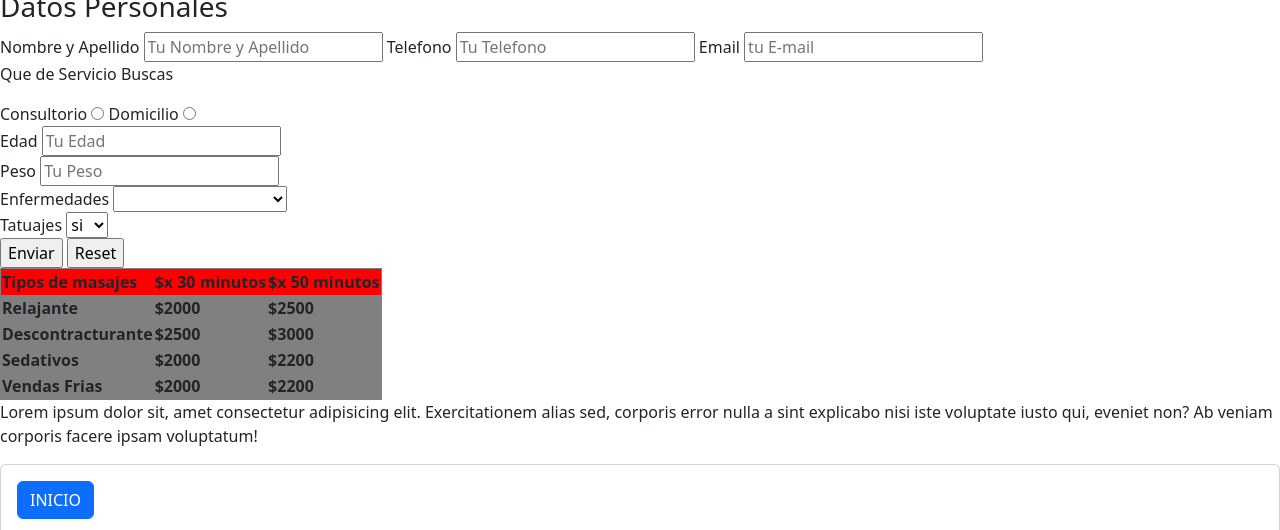
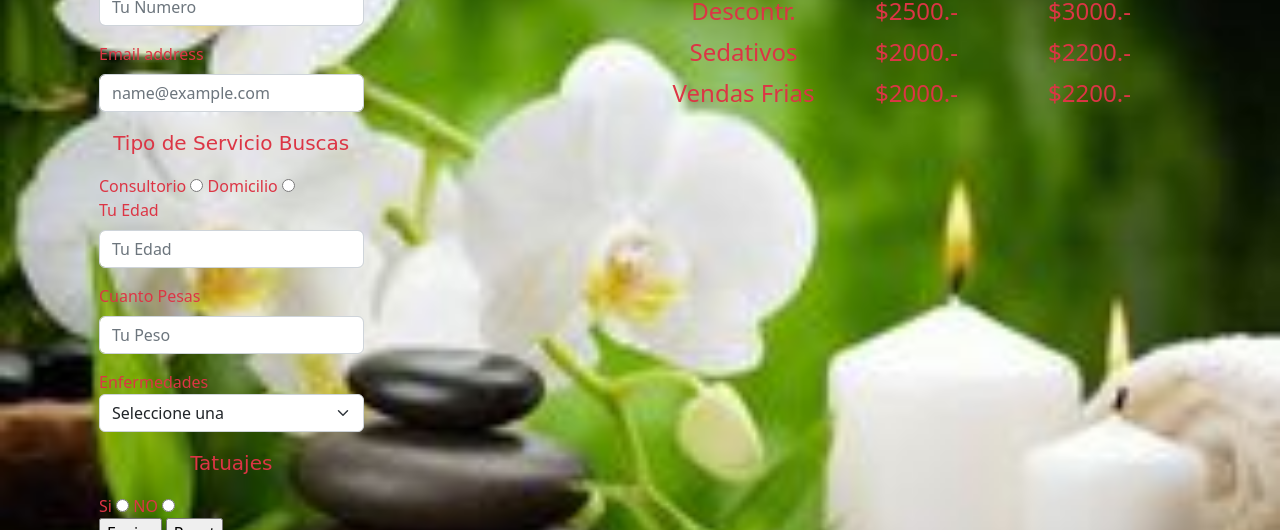
Before and after one commit to 1983juan/1983juan, a plain HTML site: page pages/tarifas.html in a window 1280 px wide. Shown: the part 500-1030 px from the top of the page. Drawn offline with nearby package versions, Linux system fonts and the light colour scheme.

Commit message:
modificaciones

```diff
--- a/pages/tarifas.html
+++ b/pages/tarifas.html
@@ -12,7 +12,7 @@
     <!-- JavaScript Bundle with Popper -->
     <script src="https://cdn.jsdelivr.net/npm/bootstrap@5.2.2/dist/js/bootstrap.bundle.min.js" integrity="sha384-OERcA2EqjJCMA+/3y+gxIOqMEjwtxJY7qPCqsdltbNJuaOe923+mo//f6V8Qbsw3" crossorigin="anonymous"></script>
     <!-- CSS MAIN-->
-    <link rel="stylesheet" href="../stilos.css/stilos.css">
+    <link rel="stylesheet" href="../css/style.css">
 </head>
 <body>
     <body id="body__grid">
@@ -34,106 +34,139 @@
             </div>
         </nav>
     </header>
-    <main>
-        <div class="reservas">
-            <div  class="divprincipal">
-                    <h2>Reserva tu Turno</h2>
-                    <h3>Datos Personales</h3>
-                <form class="div__label">
-                    <div>
-                        <div>
-                            <label for="nombre">Nombre y Apellido</label>
-                            <input type="text" name="nombre" id="nombre" placeholder="Tu Nombre y Apellido" required>
-                            <label for="telefono">Telefono</label>
-                            <input type="number" name="telefono" id="telefono" placeholder="Tu Telefono" required>
-                            <label for="email">Email</label>
-                            <input type="text" name="email" id="email" placeholder="tu E-mail">
-                            <p>Que de Servicio Buscas</p>
-                            <span>Consultorio</span>
+    <main class="main">
+        <section>
+            <div class="container">
+                <h2 class="text-center">Reserva tu Turno</h2>
+                <div class="row">
+                    <div id="principal" class="col-sm-12 col-md-6">
+                        <div class="mb-3 col-sm-12 col-md-6">
+                            <label for="exampleFormControlInput1" class="form-label text-danger">Nombre y Apellido</label>
+                            <input type="nombre_apellido" class="form-control" id="exampleFormControlInput1" placeholder="Tu Nombre" required>
+                        </div>
+                        <div class="mb-3 col-sm-12 col-md-6">
+                            <label for="exampleFormControlInput1" class="form-label text-danger">Telefono de Contacto</label>
+                            <input type="number" class="form-control" id="exampleFormControlInput1" placeholder="Tu Numero" required>
+                        </div>
+                        <div class="mb-3 col-sm-12 col-md-6">
+                            <label for="exampleFormControlInput1" class="form-label text-danger">Email address</label>
+                            <input type="email" class="form-control" id="exampleFormControlInput1" placeholder="name@example.com">
+                        </div>
+                        <div class="contacto__servicio col-sm-12 col-md-6">
+                            <p class="text-danger">Tipo de Servicio Buscas</p>
+                            <span class="text-danger">Consultorio</span>
                             <input type="radio" name="servicio" id="consultario">
-                            <span>Domicilio</span>
+                            <span class="text-danger">Domicilio</span>
                             <input type="radio" name="servicio" id="domicilio">
                         </div>
-                        <div>
-                            <label for="edad">Edad</label>
-                            <input type="number" name="edad" id="edad" placeholder="Tu Edad" required>
+                        <div class="mb-3 col-sm-12 col-md-6">
+                            <label for="exampleFormControlInput1" class="form-label text-danger">Tu Edad</label>
+                            <input type="number" class="form-control" id="exampleFormControlInput1" placeholder="Tu Edad" required>
                         </div>
-                        <div>
-                            <label for="peso">Peso</label>
-                            <input type="number" name="peso" id="peso" placeholder="Tu Peso" required>
+                        <div class="mb-3 col-sm-12 col-md-6">
+                            <label for="exampleFormControlInput1" class="form-label text-danger">Cuanto Pesas</label>
+                            <input type="number" class="form-control" id="exampleFormControlInput1" placeholder="Tu Peso" required>
                         </div>
-                        <div>
-                            <span>Enfermedades</span>
-                            <select name="select">
-                                <option value="opcion"></optin>
-                                <option value="opcion">Algun tipo de tumor</optin>
-                                <option value="opcion">Presión Alta</optin>
-                                <option value="opcion">Presión Baja</optin>
-                                <option value="opcion">Berrugas</optin>
-                                <option value="opcion">Hongos</optin>
-                                <option value="opcion">Varices</optin>
-                                <option value="opcion">Otras</optin>
-                                <option value="opcion">Ninguna</optin>
+                        <div class="mb-3 col-sm-12 col-md-6">
+                            <span class="text-danger">Enfermedades</span>
+                            <select class="form-select" aria-label="Default select example">
+                                <option selected>Seleccione una</option>
+                                <option value="1">Algun tipo de tumor</option>
+                                <option value="2">Presión Alta</option>
+                                <option value="3">Presión Baja</option>
+                                <option value="3">Berrugas</option>
+                                <option value="3">Hongos</option>
+                                <option value="3">Varices</option>
+                                <option value="3">Otras</option>
+                                <option value="3">Ninguna</option>
                             </select>
                         </div>
-                        <div>
-                            <span>Tatuajes</span>
-                                <select name="tatuajes">
-                                    <option value="si">si</option>
-                                    <option value="si">no</optin>
-                                </select>
+                        <div class="contacto__servicio col-sm-12 col-md-6">
+                            <p class="text-danger">Tatuajes</p>
+                            <span class="text-danger">Si</span>
+                            <input type="radio" name="servicio" id="si">
+                            <span class="text-danger">NO</span>
+                            <input type="radio" name="servicio" id="no">
                         </div>
-                        <div class="value">
+                        <div class="contacto__boton">
                             <input type="submit" value="Enviar">
                             <input type="submit" value="Reset">
                         </div>
                 </div>
-                </form>
+                <div class="col-sm-12 col-md-6 text-center d-none d-md-block">
+                    <div class="row">
+                    <div class="col text-danger fs-4">
+                    Tipo de Masaje
                     </div>
-            <div class="tabla">
-                <table border="" bgcolor="grey" with="900">
-                    <tr>
-                        <th bgcolor="red" with="100">Tipos de masajes</th>
-                        <th bgcolor="red" with="100">$x 30 minutos</th>
-                        <th bgcolor="red" with="100">$x 50 minutos</th>
-                    </tr>
-                    <tr>
-                        <th with="100">Relajante</th>
-                        <th with="100">$2000</th>
-                        <th with="100">$2500</th>
-                    </tr>
-                    <tr>
-                        <th with="100">Descontracturante</th>
-                        <th with="100">$2500</th>
-                        <th with="100">$3000</th>
-                    </tr>
-                    <tr>
-                        <th with="100">Sedativos</th>
-                        <th with="100">$2000</th>
-                        <th with="100">$2200</th>
-                    </tr>
-
-                    <tr>
-                        <th with="100">Vendas Frias</th>
-                        <th with="100">$2000</th>
-                        <th with="100">$2200</th>
-                    </tr>
-                </table>
+                    <div class="col text-danger fs-4">
+                    Valor x 30´
+                    </div>
+                    <div class="col text-danger fs-4">
+                    Valor x 50´
                     </div>
                     </div>
+                    <div class="row">
+                    <div class="col text-danger fs-4">
+                        Relajante
+                    </div>
+                    <div class="col text-danger fs-4">
+                        $2000.-
+                    </div>
+                    <div class="col text-danger fs-4">
+                        $2500.-
+                    </div>
+                    </div>
+                    <div class="row">
+                        <div class="col text-danger fs-4">
+                            Descontr.
+                        </div>
+                        <div class="col text-danger fs-4">
+                            $2500.-
+                        </div>
+                        <div class="col text-danger fs-4">
+                            $3000.-
+                        </div>
+                    </div>
+                    <div class="row">
+                        <div class="col text-danger fs-4">
+                            Sedativos
+                        </div>
+                        <div class="col text-danger fs-4">
+                            $2000.-
+                        </div>
+                        <div class="col text-danger fs-4">
+                            $2200.-
+                        </div>
+                    </div>
+                    <div class="row">
+                        <div class="col text-danger fs-4">
+                            Vendas Frias
+                        </div>
+                        <div class="col text-danger fs-4">
+                            $2000.-
+                        </div>
+                        <div class="col text-danger fs-4">
+                            $2200.-
+                        </div>
+                    </div>
+                </div>
+            </div>
+        </section>
     </main>
     <footer id="footer">
+        <div class="footer__p">
             <p>Lorem ipsum dolor sit, amet consectetur adipisicing elit. Exercitationem alias sed, corporis error nulla a sint explicabo nisi iste voluptate iusto qui, eveniet non? Ab veniam corporis facere ipsam voluptatum!</p>
+        </div>
         <div class="footer__div">
-                <div class="card">
-                    <div class="card-body">
-                        <a href="#head__index" class="btn btn-primary">INICIO</a>
-                    </div>
+            <div class="car">
+                <button><a href="/index.html" class="text-primary">INICIO</a></button>
             </div>
             <div class="footer__div__a">
-                    <a href="https://www.instagram.com/invites/contact/?i=11nitxhim9tmo&utm_content=mva9o3m" target="_blank"><img src="https://cdn-icons-png.flaticon.com/512/1384/1384886.png"></a>
-                    <a href="https://m.facebook.com/login/?locale=es_ES" target="_blank"><img src="https://img.freepik.com/psd-gratis/cuadrado-3d-logotipo-facebook_125540-1565.jpg?w=1060&t=st=1667006348~exp=1667006948~hmac=785f2675f03ae3d8794e5c15474aa77102dce5efa3bf5a95582f412efbc7dd30"></a>
-                    <a href="https://web.whatsapp.com/" target="_blank"><img src="https://e.rpp-noticias.io/normal/2020/07/01/385338_964362.png"></a>
+                <ul>
+                    <li><a href="https://www.instagram.com/invites/contact/?i=11nitxhim9tmo&utm_content=mva9o3m" target="_blank"><img src="https://cdn-icons-png.flaticon.com/512/1384/1384886.png"></a></li>
+                    <li><a href="https://m.facebook.com/login/?locale=es_ES" target="_blank"><img src="https://img.freepik.com/psd-gratis/cuadrado-3d-logotipo-facebook_125540-1565.jpg?w=1060&t=st=1667006348~exp=1667006948~hmac=785f2675f03ae3d8794e5c15474aa77102dce5efa3bf5a95582f412efbc7dd30"></a></li>
+                    <li><a href="https://web.whatsapp.com/" target="_blank"><img src="https://e.rpp-noticias.io/normal/2020/07/01/385338_964362.png"></a></li>
+                </ul>
             </div>
         </div>
     </footer>
--- a/sass/style.scss
+++ b/sass/style.scss
@@ -5,3 +5,4 @@
 @use "./partiales/footer";
 @use "./partiales/servicios";
 @use "./partiales/contactos";
+@use "./partiales/tarifas";
```
Also changed, not shown: sass/partiales/_tarifas.scss (added). Lines whose indentation alone changed are shown as unchanged.
